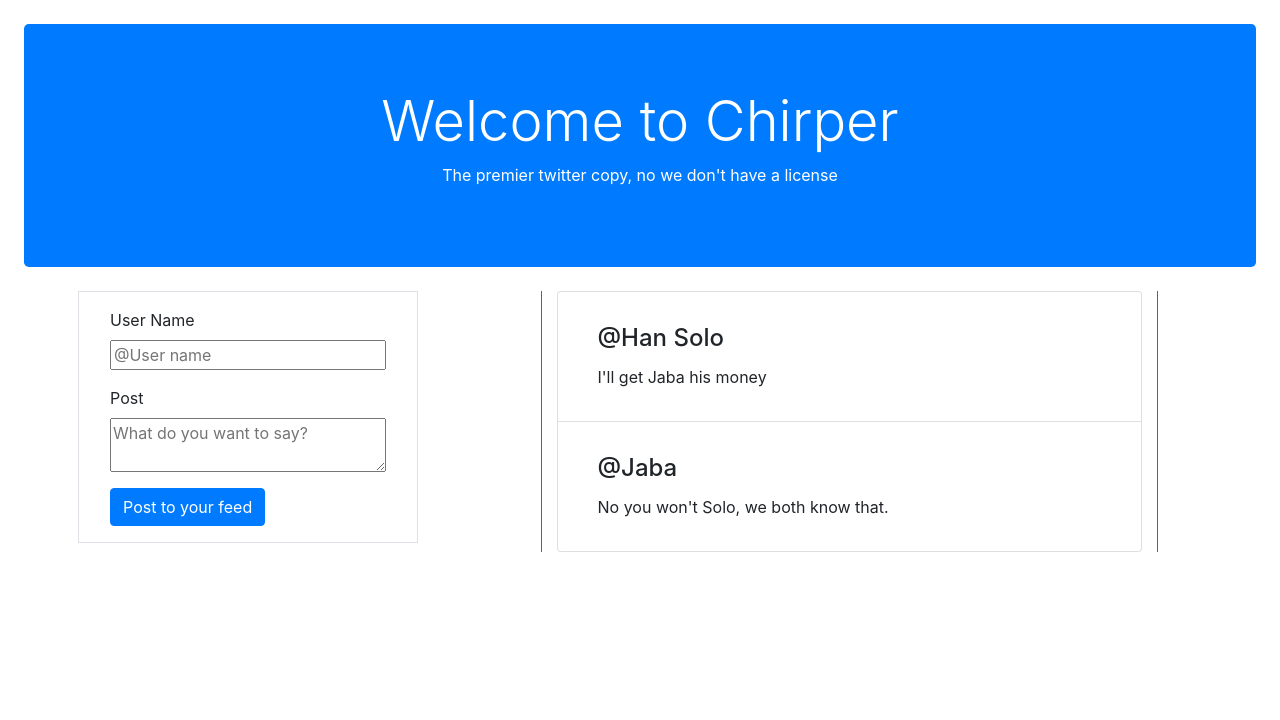
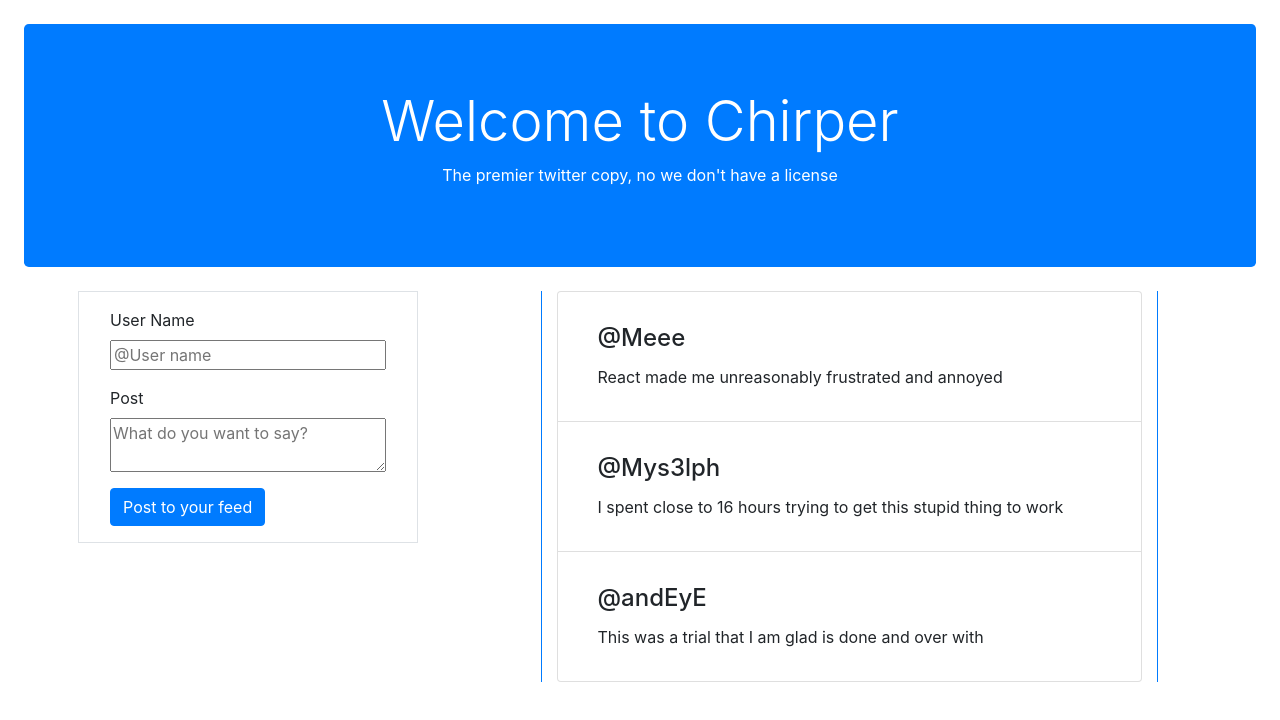
Before and after one commit to wtsockwell/Chirper-Frontend, a React (Create React App) app in the folder chirper-frontend/: page / in a window 1280 px wide. Shown: the top 720 px of the page. Built offline with nearby package versions, Linux system fonts and the light colour scheme.

Commit message:
Nearly finished with the project, got variable posts working, just having an issue with getting new posts to show up

```diff
--- a/chirper-frontend/src/App.jsx
+++ b/chirper-frontend/src/App.jsx
@@ -1,11 +1,29 @@
-import React from 'react';
+import React, { useState } from 'react';
+import Timeline from './components/Timeline';
+import Form from "./components/Form";
 
 const App = () => {
+    const [info, newInfo] = useState("")
+    const recieveData = (childData) =>{
+        newInfo([...info, childData])
+    }
     return(
+        <>
         <div className="jumbotron m-4 bg-primary text-white text-center">
         <h1 className="display-4">Welcome to Chirper</h1>
         <p className="text-white">The premier twitter copy, no we don't have a license</p>
         </div>
+        <div className="container d-flex justify-content-between mx-5">
+                <div className="col-md-4 ">
+                <div className="border p-3">
+                    <Form getData = {recieveData} />
+                </div>
+                </div>
+                <div className="col-md-7">
+                    <Timeline info = {info} />
+                </div>
+            </div>
+        </>
     )
 }
 
--- a/chirper-frontend/src/components/Form.jsx
+++ b/chirper-frontend/src/components/Form.jsx
@@ -1,10 +1,9 @@
-import React, { useState } from 'react';
-import Post from "./Post";
-import Timeline from "./Timeline"
-
-const Form = () => {
+import React, { useState, useEffect } from 'react';
+const Form = (props) => {
     const [user, userInput] = useState("");
     const [text, textInput] = useState("");
+    const [posts, newPosts] = useState([{name:"Han Solo", text:"I'll get Jaba his money"},{name:"Jaba",text:"No you won't we both know that"}])
+
 
     const handleChange = (e) =>{
         userInput(e.target.value)
@@ -15,8 +14,8 @@ const Form = () => {
     }
     const handleClick = (e) =>{
         e.preventDefault();
-        let newPost = <Post name={user} text={text} />;
-        <Timeline post={newPost}/>
+        // newPosts([...posts,{name:user,text:text}]);
+        props.getData({name:user, text:text})
         userInput("")
         textInput("")
     }
@@ -24,14 +23,14 @@ const Form = () => {
     return (
         <form className="container">
             <div className="form-group d-flex flex-column">
-                <label for="userName">User Name</label>
+                <label>User Name</label>
                 <input type="text" id="userName" placeholder="@User name" onChange={handleChange} value={user} />
             </div>
             <div className="form-group d-flex flex-column" >
-                <label for="postText" >Post</label>
+                <label >Post</label>
                 <textarea name="postText" id="postText" cols="10" rows="2" placeholder="What do you want to say?" onChange={handletextChange} value={text} ></textarea>
             </div>
-            <button className="btn btn-primary" onClick={handleClick}>Post to your feed</button>
+            <button className="btn btn-primary" onClick={handleClick} id="submitbtn">Post to your feed</button>
         </form>
     )
 }
--- a/chirper-frontend/src/components/Timeline.jsx
+++ b/chirper-frontend/src/components/Timeline.jsx
@@ -1,15 +1,30 @@
-import React from 'react';
+import React, { useState, useEffect } from 'react';
 import Post from './Post';
+import uuid from "react-uuid"
 
-const Timeline = (props) =>{
-    const chirpArray = [<Post name="Han Solo" text="I'll get Jaba his money"/>, <Post name="Jaba" text="No you won't Solo, we both know that."/>]
+const Timeline = (props) => {
 
-    console.log(chirpArray)
-    const chirps = chirpArray.map(val=>{
-        return <li className="list-group-item">{val}</li>
+    const [posts, addPosts] = useState([{name:"Meee", text:"React made me unreasonably frustrated and annoyed"},{name:"Mys3lph",text:"I spent close to 16 hours trying to get this stupid thing to work"},{name:"andEyE", text:"This was a trial that I am glad is done and over with"}])
+
+    const handleNewPost = () =>{
+        addPosts([...posts,props.info])
+    }
+    console.log(props.info)
+
+    // if(props.info !== ""){
+    //     handleNewPost()
+    // }
+
+    const chirpArray = posts.map((val,index)=>{
+        return val = <Post name={posts[index].name} text={posts[index].text} />
     })
 
-    return(
+
+    const chirps = chirpArray.map(val => {
+        return <li className="list-group-item" key={uuid()}>{val}</li>
+    })
+
+    return (
         <div className="container border border-primary border-top-0 border-bottom-0">
             <ul className="list-group">
                 {chirps}
--- a/chirper-frontend/src/index.js
+++ b/chirper-frontend/src/index.js
@@ -1,23 +1,12 @@
 import React from 'react';
 import ReactDOM from 'react-dom';
 import App from './App';
-import Timeline from './components/Timeline';
-import Form from "./components/Form";
+
 
 const Index = () => {
     return (
         <>
             <App />
-            <div className="container d-flex justify-content-between mx-5">
-                <div className="col-md-4 ">
-                    <div className="border p-3">
-                        <Form />
-                    </div>
-                </div>
-                <div className="col-md-7">
-                    <Timeline />
-                </div>
-            </div>
         </>
     )
 }
```
Also changed, not shown: 1 other file (tests, documents, lock files or other folders).
